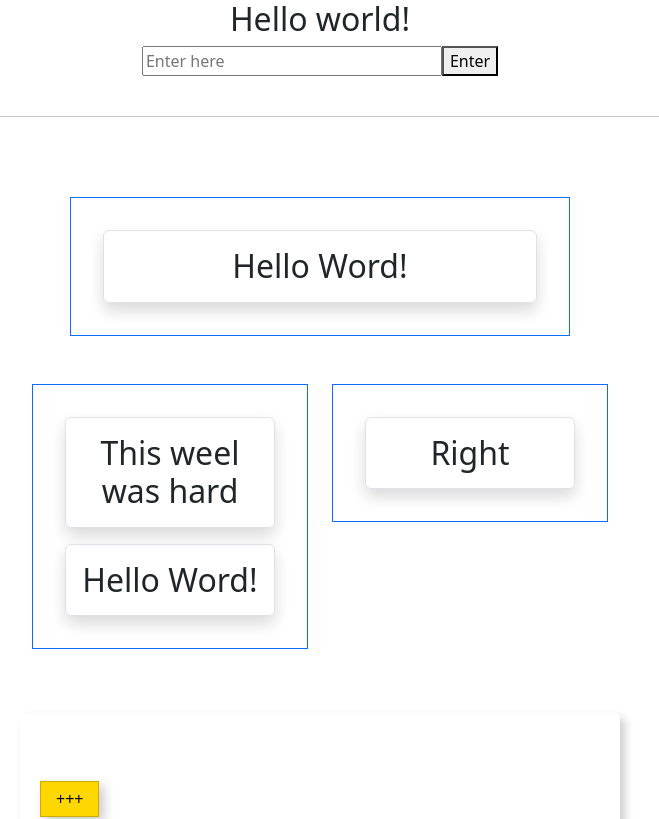
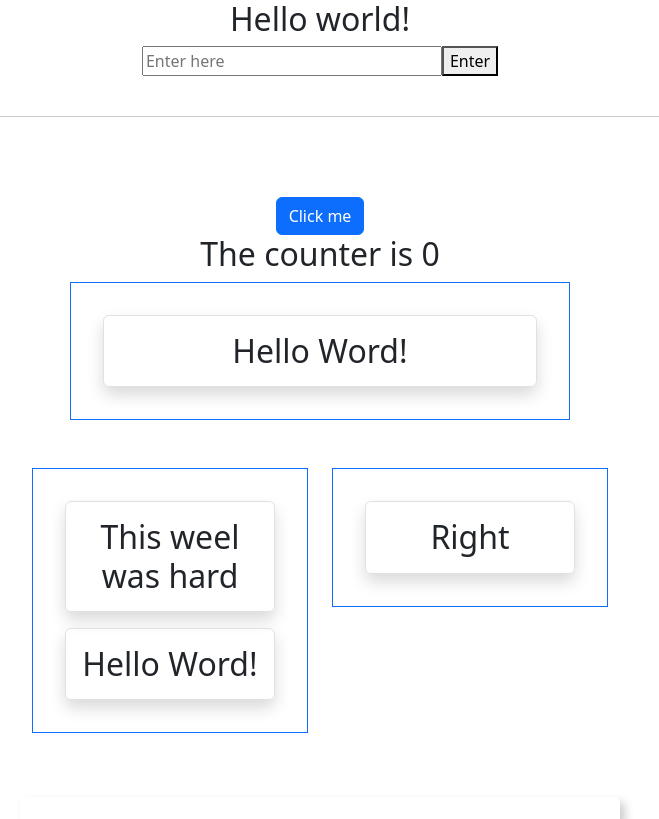
Before and after one commit to Khandohii/react-application-june2023, a React (Create React App) app in the folder my-app/: page / in a window 1280 px wide. Shown: the top 819 px of the page, without its empty margins (320-979 px from the left). Built offline with nearby package versions, Linux system fonts and the light colour scheme.

Commit message:
158. Render-props pattern

```diff
--- a/my-app/src/App.js
+++ b/my-app/src/App.js
@@ -134,6 +134,38 @@
     )
 }
 
+const Message = (props) => {
+    return(
+        <h2>The counter is {props.counter}</h2>
+    )
+}
+
+class Counter extends Component{
+    state = {
+        counter: 0,
+    }
+
+    changeCounter = () => {
+        this.setState(({counter}) => ({
+            counter: counter + 1,
+        }))
+    }
+
+    render() {
+        return(
+            <>
+                <button
+                    className={'btn btn-primary'}
+                    onClick={this.changeCounter}
+                    >
+                    Click me
+                </button>
+                {this.props.render(this.state.counter)}
+            </>
+        )
+    }
+}
+
 function App() {
     return (
         <div className="App">
@@ -147,6 +179,10 @@
             <hr />
 
             <Wrapper>
+                <Counter render={counter => (
+                    <Message counter={counter} />
+                )}/>
+
                 <HelloGreatings/>
                 <BootstrapTest
                     left = {
```
